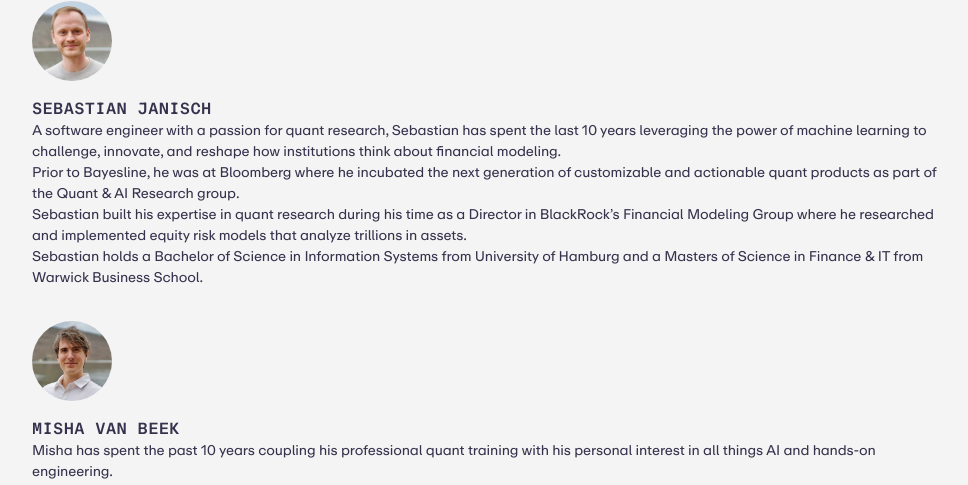
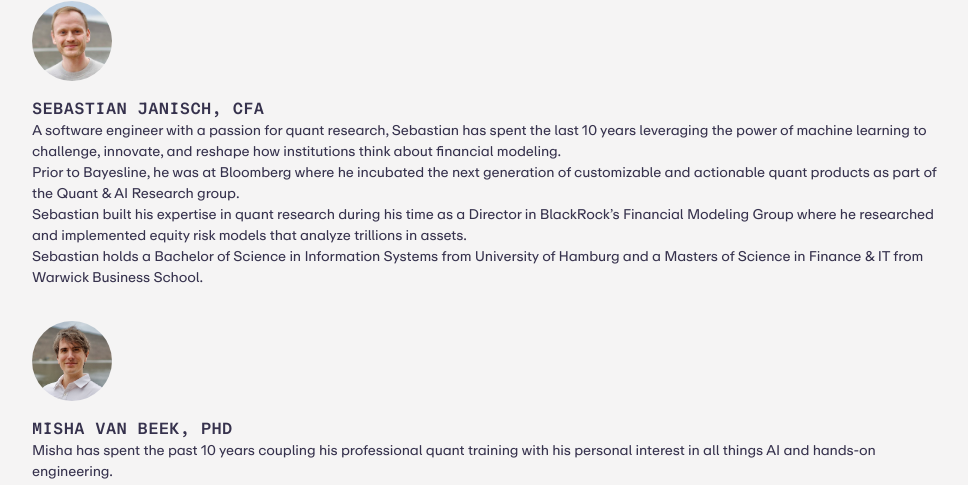
Before and after one commit to sebastiangraz/bayesline, a React (Vite) app: page / in a window 1280 px wide. Shown: the part 1619-2104 px from the top of the page, without its empty margins (152-1120 px from the left). Built offline with nearby package versions, Linux system fonts and the light colour scheme.

Commit message:
added PhD and CFA

```diff
--- a/src/App.tsx
+++ b/src/App.tsx
@@ -74,7 +74,7 @@ function App() {
                 <Flex column gap={1}>
                   <Avatar url={sebastian} className={style.avatar}></Avatar>
                   <p></p>
-                  <p className="caps">Sebastian Janisch</p>
+                  <p className="caps">Sebastian Janisch, CFA</p>
                   <p className="small">
                     A software engineer with a passion for quant research, Sebastian has spent the last 10 years
                     leveraging the power of machine learning to challenge, innovate, and reshape how institutions think
@@ -100,7 +100,7 @@ function App() {
                 <Flex column gap={1}>
                   <Avatar url={misha} className={style.avatar}></Avatar>
                   <p></p>
-                  <p className="caps">Misha van Beek</p>
+                  <p className="caps">Misha van Beek, PhD</p>
                   <p className="small">
                     Misha has spent the past 10 years coupling his professional quant training with his personal
                     interest in all things AI and hands-on engineering.
```
